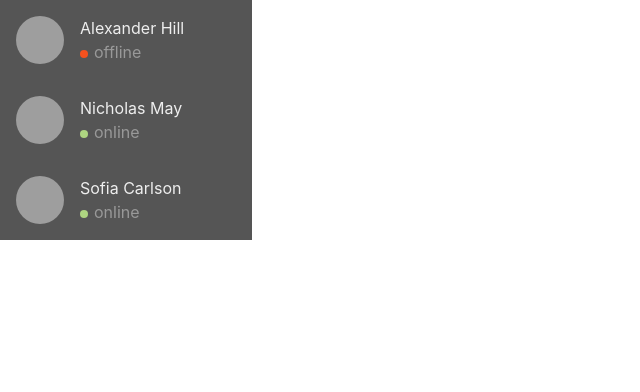
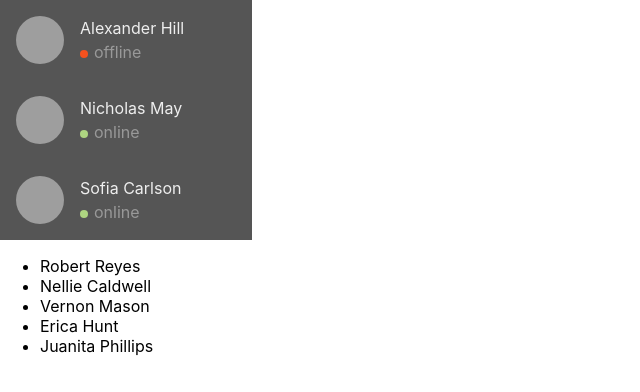
Before and after one commit to c4misado/chat-app, a React (Create React App) app: page / in a window 1280 px wide. Shown: the top 392 px of the page, without its empty margins (0-640 px from the left). Built offline with nearby package versions, Linux system fonts and the light colour scheme; grey boxes are pictures that could not be loaded.

Commit message:
made contact list

```diff
--- a/src/App.js
+++ b/src/App.js
@@ -1,22 +1,25 @@
 import React from 'react';
 import PropTypes from 'prop-types';
 import Contact from './components/Contact';
+import ContactList from './components/ContactList';
 
 function App() {
   return (
     <div className="App">
-      <Contact image={"https://randomuser.me/api/portraits/men/31.jpg"} firstName="Alexander" lastName="Hill" onlineStatus="offline"/>
-      <Contact image={"https://randomuser.me/api/portraits/men/33.jpg"} firstName="Nicholas" lastName="May" online/>
-      <Contact image={"https://randomuser.me/api/portraits/women/29.jpg"} firstName="Sofia" lastName="Carlson" online/>
+      <Contact avatar={"https://randomuser.me/api/portraits/men/31.jpg"} name="Alexander Hill" onlineStatus="offline"/>
+      <Contact avatar={"https://randomuser.me/api/portraits/men/33.jpg"} name="Nicholas May" online/>
+      <Contact avatar={"https://randomuser.me/api/portraits/women/29.jpg"} name="Sofia Carlson" online/>
+      <ContactList/>
     </div>
   );
 }
-
+/*
 Contact.propTypes = {
   firstName: PropTypes.string,
   lastName: PropTypes.string,
   image: PropTypes.string,
   online: PropTypes.bool
 };
+*/
 
 export default App;
--- a/src/components/Contact.js
+++ b/src/components/Contact.js
@@ -5,8 +5,8 @@ class Contact extends React.Component {
     render () {
         return (
             <div className="Contact" >
-                <img className="avatar" src={this.props.image}/>
-                <div className="fn"><p className="name">{this.props.firstName} {this.props.lastName}</p>
+                <img className="avatar" src={this.props.avatar}/>
+                <div className="fn"><p className="name">{this.props.name}</p>
                 <div className="status"><div className={this.props.online ? 'status-online' : 'status-offline'}></div>
                 <p className="status-text">{this.props.online ? 'online' : 'offline'}</p></div>
 
--- /dev/null
+++ b/src/components/ContactList.js
@@ -0,0 +1,41 @@
+import React from 'react';
+
+const users = [
+    {
+      name: 'Robert Reyes',
+      avatar: 'https://randomuser.me/api/portraits/men/28.jpg',
+      online: false
+    },
+    {
+      name: 'Nellie Caldwell',
+      avatar: 'https://randomuser.me/api/portraits/women/17.jpg',
+      online: true
+    },
+    {
+      name: 'Vernon Mason',
+      avatar: 'https://randomuser.me/api/portraits/men/84.jpg',
+      online: true
+    },
+    {
+      name: 'Erica Hunt',
+      avatar: 'https://randomuser.me/api/portraits/women/87.jpg',
+      online: false
+    },
+    {
+      name: 'Juanita Phillips',
+      avatar: 'https://randomuser.me/api/portraits/women/55.jpg',
+      online: true
+    }
+  ];
+
+ class ContactList extends React.Component{
+    render () {
+        return (
+            <ul>
+                {users.map(user => <li key={user.name}>{user.name}</li>)}
+            </ul>
+        )
+    }
+}
+
+export default ContactList;
```
